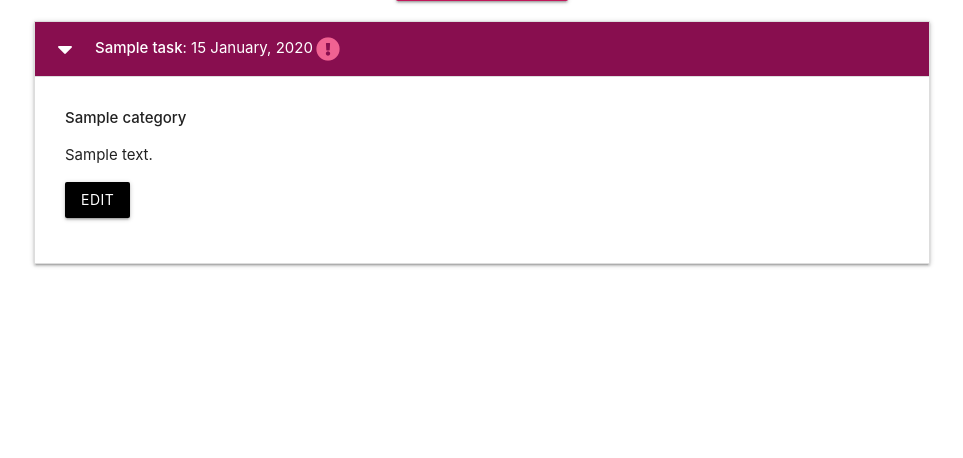
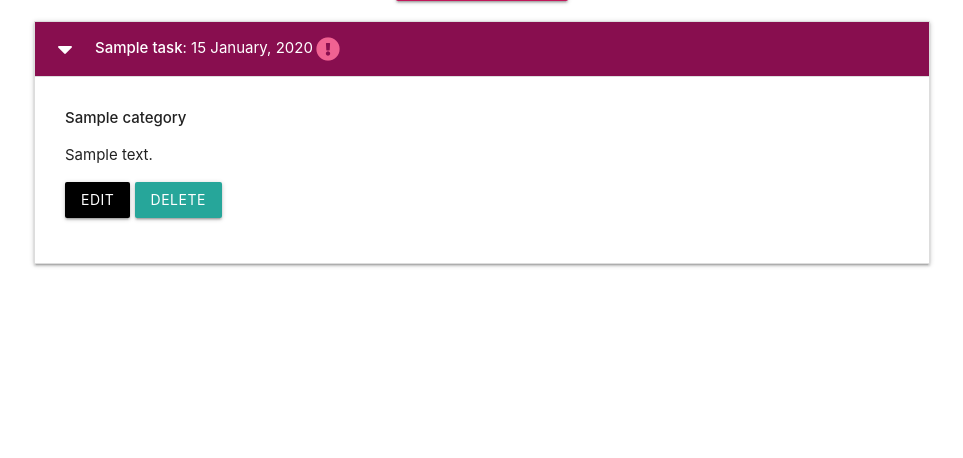
Before and after one commit to CarinaAJ/task-manager, a Flask app: page / in a window 1280 px wide, after a click that opens the changed part. Shown: the part 212-670 px from the top of the page, without its empty margins (158-1121 px from the left). Run offline with Flask 2, Linux system fonts and the light colour scheme; tables that the repository leaves empty hold one stand-in row (values such as "Sample post").

Commit message:
Delete task video

```diff
--- a/taskmanager/routes.py
+++ b/taskmanager/routes.py
@@ -71,3 +71,11 @@ def edit_task(task_id):
         task.category_id = request.form.get("category_id")
         db.session.commit()
     return render_template("edit_task.html", task=task, categories=categories)
+
+
+@app.route("/delete_task/<int:task_id>")
+def delete_task(task_id):
+    task = Task.query.get_or_404(task_id)
+    db.session.delete(task)
+    db.session.commit()
+    return redirect(url_for("home"))
--- a/taskmanager/templates/edit_task.html
+++ b/taskmanager/templates/edit_task.html
@@ -74,6 +74,7 @@
                 <button type="submit" class="btn-large light-blue darken-1">
                     Edit Task <i class="fas fa-edit right"></i>
                 </button>
+                <a href="{{ url_for('delete_task', task_id=task.id)}}" class="btn gray">Delete</a>
             </div>
         </div>
     </form>
--- a/taskmanager/templates/tasks.html
+++ b/taskmanager/templates/tasks.html
@@ -26,6 +26,7 @@
             <p>{{ task.task_description }}</p>
             <p>
                 <a href="{{ url_for('edit_task', task_id=task.id)}}" class="btn black accent-4">Edit</a>
+                <a href="{{ url_for('delete_task', task_id=task.id)}}" class="btn gray">Delete</a>
             </p>
         </div>
     </li>
```
